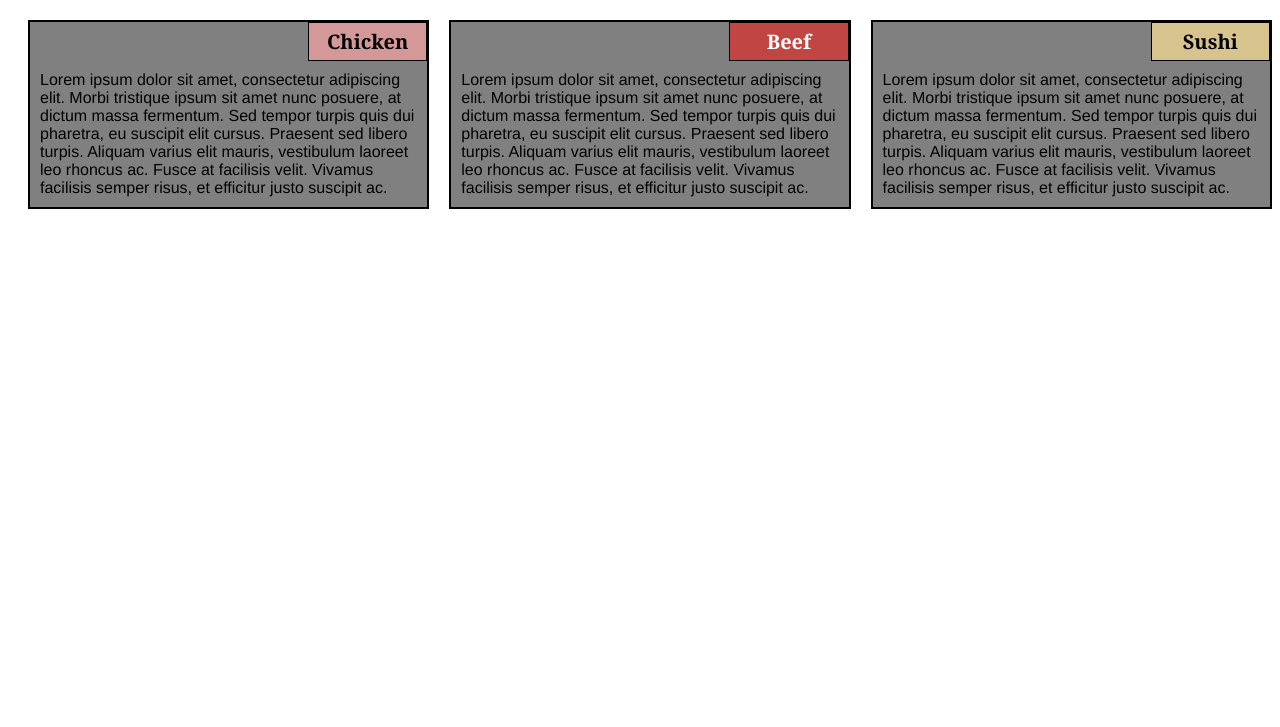
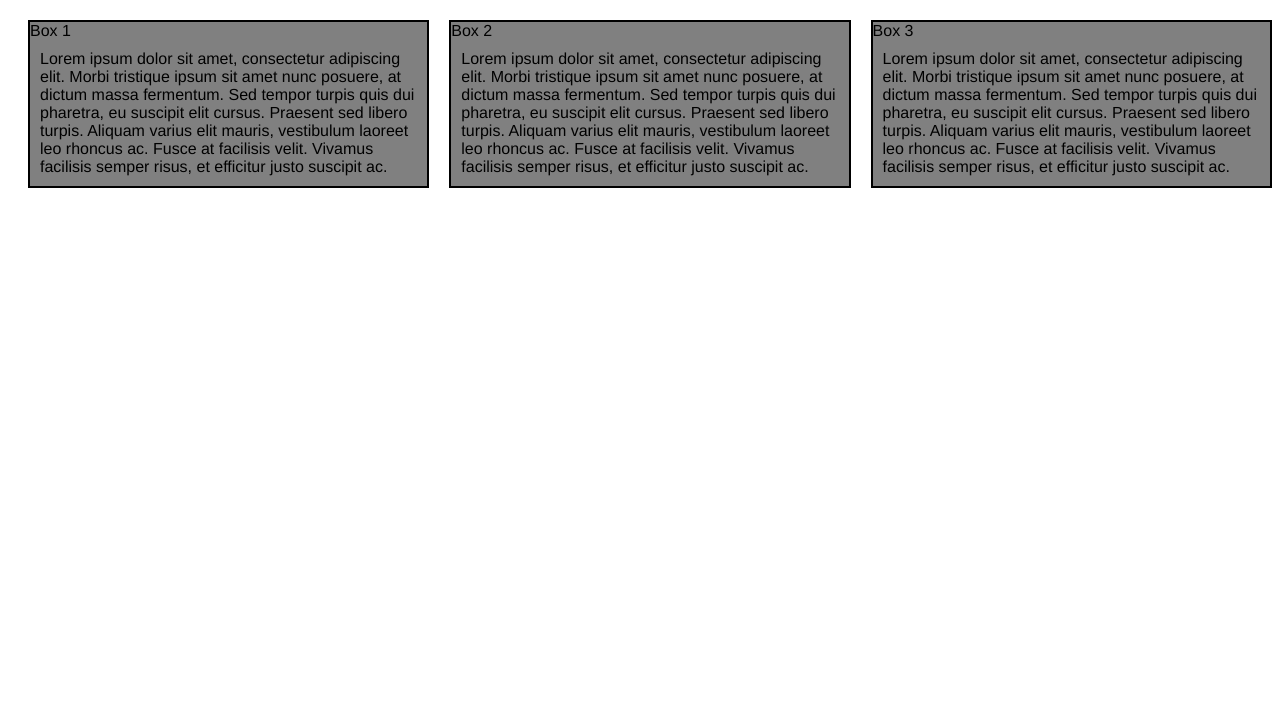
Before and after one commit to sianos/responsive-boxes-css, a plain HTML site: page index.html in a window 1280 px wide. Shown: the part 73-800 px from the top of the page. Drawn offline with Linux system fonts and the light colour scheme.

Commit message:
Update index.html

```diff
--- a/index.html
+++ b/index.html
@@ -8,11 +8,11 @@
 	<link rel="stylesheet" href="css/styles.css">
 </head>
 <body>
-<h1>Our Menu</h1>
+<h1>Menu</h1>
 <div class="row">
 	<div id="box" class="col-lg-4 col-md-6 col-sm-12">
 		<section>
-			<div id="chicken">Chicken</div>
+			<div id="box1">Box 1</div>
 			<p>
 			Lorem ipsum dolor sit amet, consectetur adipiscing elit. Morbi tristique ipsum sit amet nunc posuere, at dictum massa fermentum. Sed tempor turpis quis dui pharetra, eu suscipit elit cursus. Praesent sed libero turpis. Aliquam varius elit mauris, vestibulum laoreet leo rhoncus ac. Fusce at facilisis velit. Vivamus facilisis semper risus, et efficitur justo suscipit ac.
 			</p>
@@ -20,7 +20,7 @@
 	</div>
 	<div id="box" class="col-lg-4 col-md-6 col-sm-12">
 		<section>
-			<div id="beef">Beef</div>
+			<div id="box2">Box 2</div>
 			<p>
 			Lorem ipsum dolor sit amet, consectetur adipiscing elit. Morbi tristique ipsum sit amet nunc posuere, at dictum massa fermentum. Sed tempor turpis quis dui pharetra, eu suscipit elit cursus. Praesent sed libero turpis. Aliquam varius elit mauris, vestibulum laoreet leo rhoncus ac. Fusce at facilisis velit. Vivamus facilisis semper risus, et efficitur justo suscipit ac.
 			</p>
@@ -28,7 +28,7 @@
 	</div>
 	<div id="box" class="col-lg-4 col-md-12 col-sm-12">
 		<section>
-			<div id="sushi">Sushi</div>
+			<div id="box3">Box 3</div>
 			<p>
 			Lorem ipsum dolor sit amet, consectetur adipiscing elit. Morbi tristique ipsum sit amet nunc posuere, at dictum massa fermentum. Sed tempor turpis quis dui pharetra, eu suscipit elit cursus. Praesent sed libero turpis. Aliquam varius elit mauris, vestibulum laoreet leo rhoncus ac. Fusce at facilisis velit. Vivamus facilisis semper risus, et efficitur justo suscipit ac.
 			</p>
```
